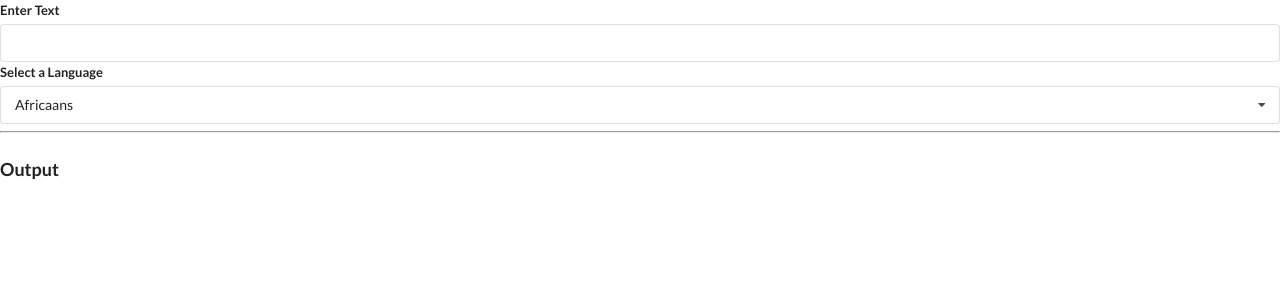
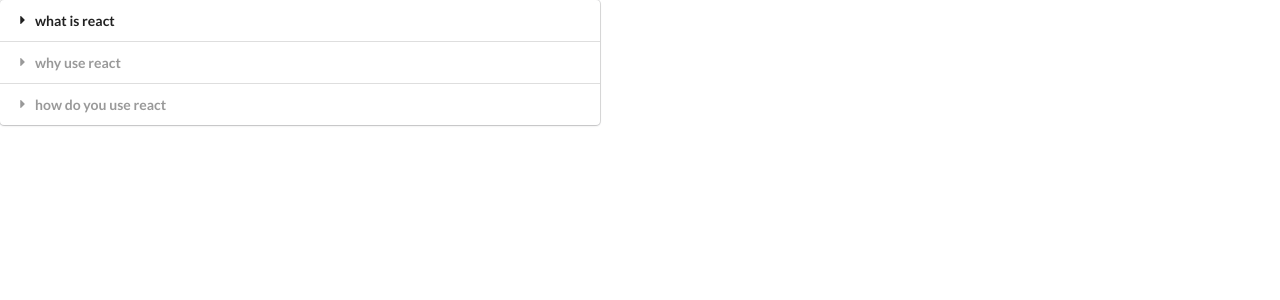
Before and after one commit to LeumasCode/react-widgets, a React (Create React App) app: page / in a window 1280 px wide. Shown: the top 300 px of the page. Built offline with nearby package versions, Linux system fonts and the light colour scheme; no server answers.

Commit message:
basic component routing

```diff
--- a/src/App.js
+++ b/src/App.js
@@ -22,12 +22,36 @@
   { label: "The Color Blue", value: "Blue" },
 ];
 
+const showAccordion = () => {
+  if (window.location.pathname === "/") {
+    return <Accordion items={items} />;
+  }
+};
+
+const showList = () => {
+  if (window.location.pathname === "/list") {
+    return <Search />;
+  }
+};
+
+const showDropdown = () => {
+  if (window.location.pathname === "/dropdown") {
+    return <Dropdown />;
+  }
+};
+
+const showTranslate = () => {
+  if (window.location.pathname === "/translate") {
+    return <Translate />;
+  }
+};
+
 const App = () => {
   const [selected, setSelected] = useState(options[0]);
 
   return (
     <div>
-      <Translate />
+      {showAccordion()} {showDropdown()} {showList()} {showTranslate()}
     </div>
   );
 };
```
Also changed, not shown: 1 other file (tests, documents, lock files or other folders).
